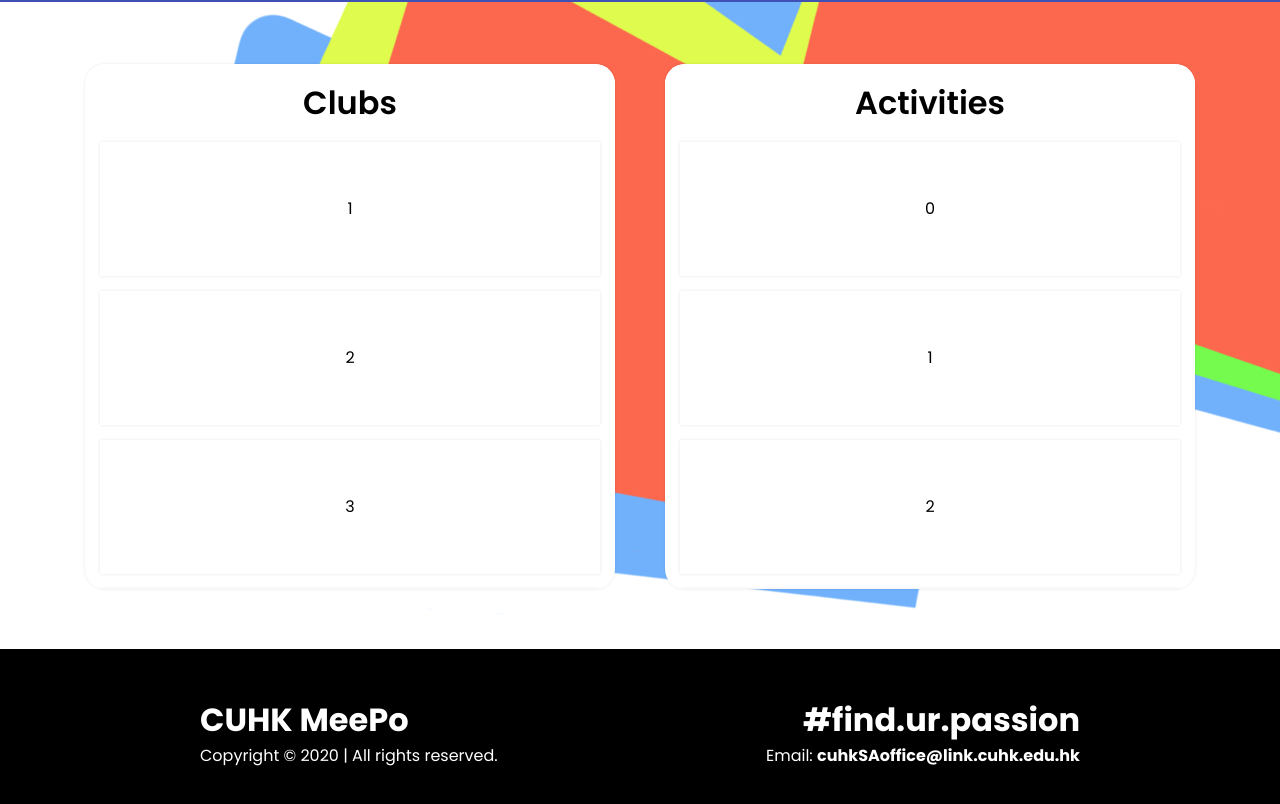
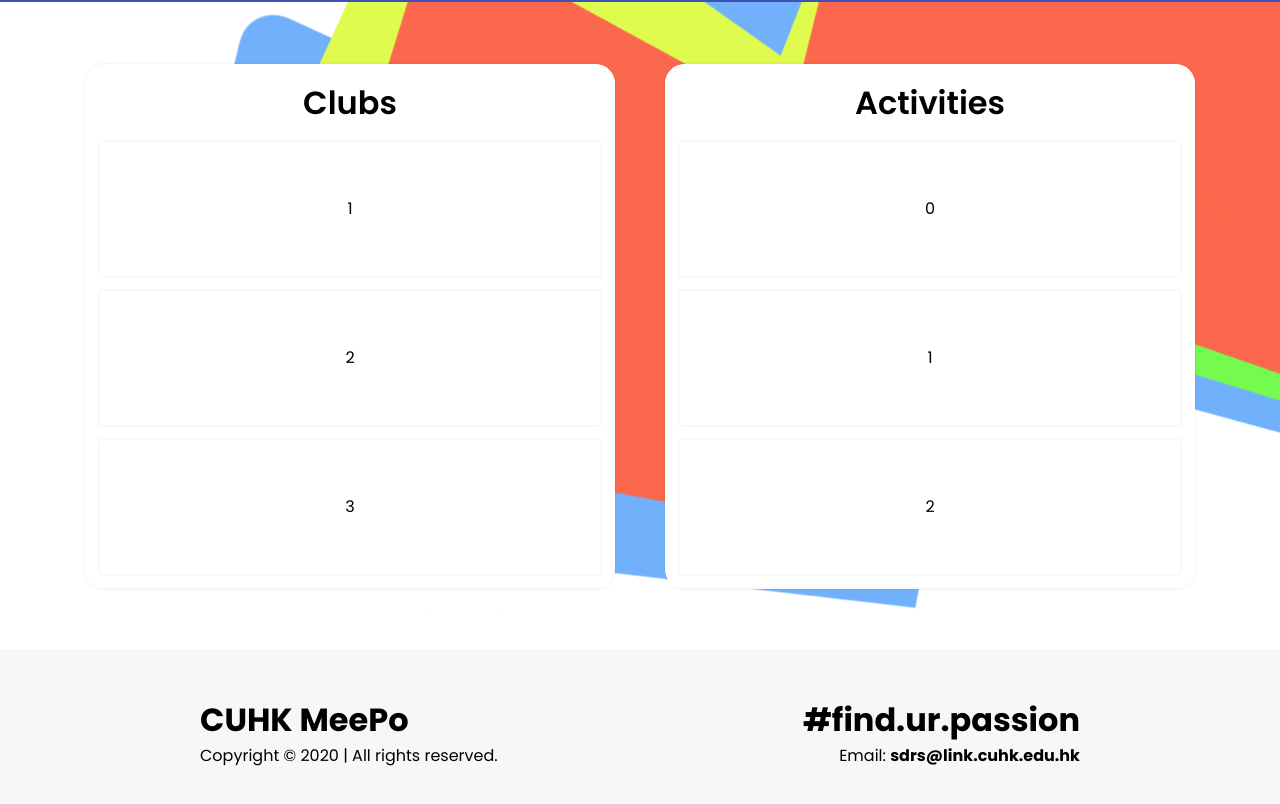
Before and after one commit to AndyLaiJS/Cnergy, a Vue app in the folder client/: page /home in a window 1280 px wide. Shown: the part 761-1565 px from the top of the page. Built offline with nearby package versions, Linux system fonts and the light colour scheme.

Commit message:
Footer: New Design

```diff
--- a/client/src/views/Footer.vue
+++ b/client/src/views/Footer.vue
@@ -12,7 +12,7 @@
                     <a target="_blank" href="https://www.facebook.com/dsc.cuhk" rel="noreferrer"><img style="height: 28px" src="../assets/f_logo.png"></a>
                     <a target="_blank" href="https://www.instagram.com/dsc.cuhk/" rel="noreferrer"><img style="height: 27px" src="../assets/ig.png"></a>
                 </div> -->
-                Email: <a target="_blank" href="mailto:dsc.cuhk@gmail.com">cuhkSAoffice@link.cuhk.edu.hk</a>
+                Email: <a target="_blank" href="mailto:sdrs@cuhk.edu.hk">sdrs@link.cuhk.edu.hk</a>
         </span>
 
     </div>
@@ -26,7 +26,7 @@ export default {
 
 <style scoped lang="scss">
 * {
-    color: white;
+    color: black;
 }
 /* temporary h2 */
 h1 {
@@ -42,11 +42,11 @@ h2 {
     a {
         display: inline-block;
         text-decoration: none;
-        color: white;
+        color: black;
         font-weight: bolder;
     }
     a:hover {
-        color: #dffb4d;
+        color: #4285F4 !important;
     }
 }
 .footerBody {
@@ -55,7 +55,7 @@ h2 {
     flex-wrap: wrap;
     text-align: left;
     justify-content: space-between;
-    background-color: black;
+    background-color: rgb(247, 247, 247);
     padding: 50px 200px 30px 200px;
 }
 .socialIcon {
```
